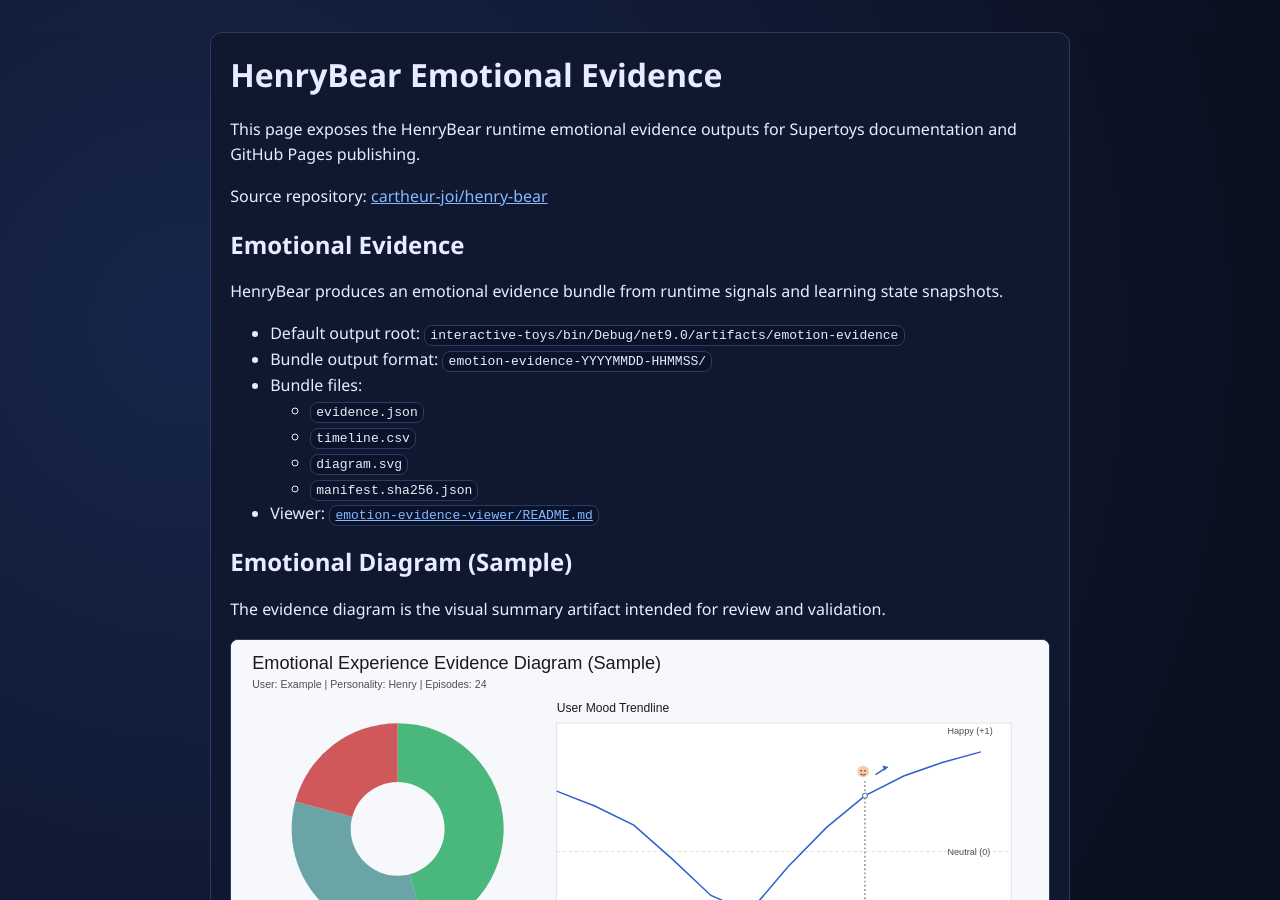
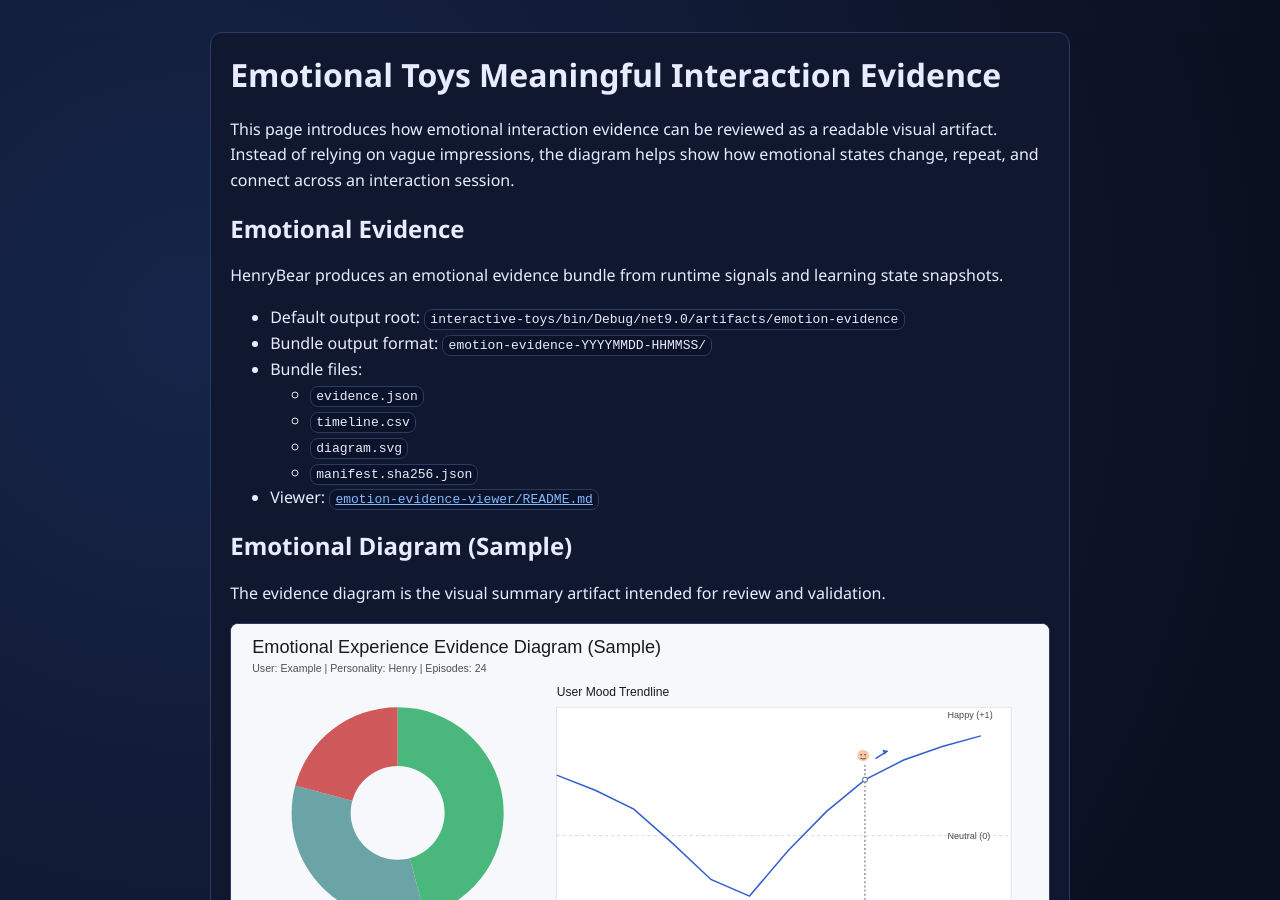
Before and after one commit to cartheur-joi/supertoys, a Jekyll site: the page built from docs/index.md, in a window 1280 px wide and 900 px high. Built offline with Jekyll 4.4.1, drawn with Linux system fonts in a browser that asks for light colours.

Commit message:
Align page heading with title and add intro text

```diff
--- a/docs/index.md
+++ b/docs/index.md
@@ -3,11 +3,9 @@
 title: Emotional Toys Meaningful Interaction Evidence
 ---
 
-# HenryBear Emotional Evidence
+# Emotional Toys Meaningful Interaction Evidence
 
-This page exposes the HenryBear runtime emotional evidence outputs for Supertoys documentation and GitHub Pages publishing.
-
-Source repository: [cartheur-joi/henry-bear](https://github.com/cartheur-joi/henry-bear)
+This page introduces how emotional interaction evidence can be reviewed as a readable visual artifact. Instead of relying on vague impressions, the diagram helps show how emotional states change, repeat, and connect across an interaction session.
 
 ## Emotional Evidence
 
```
